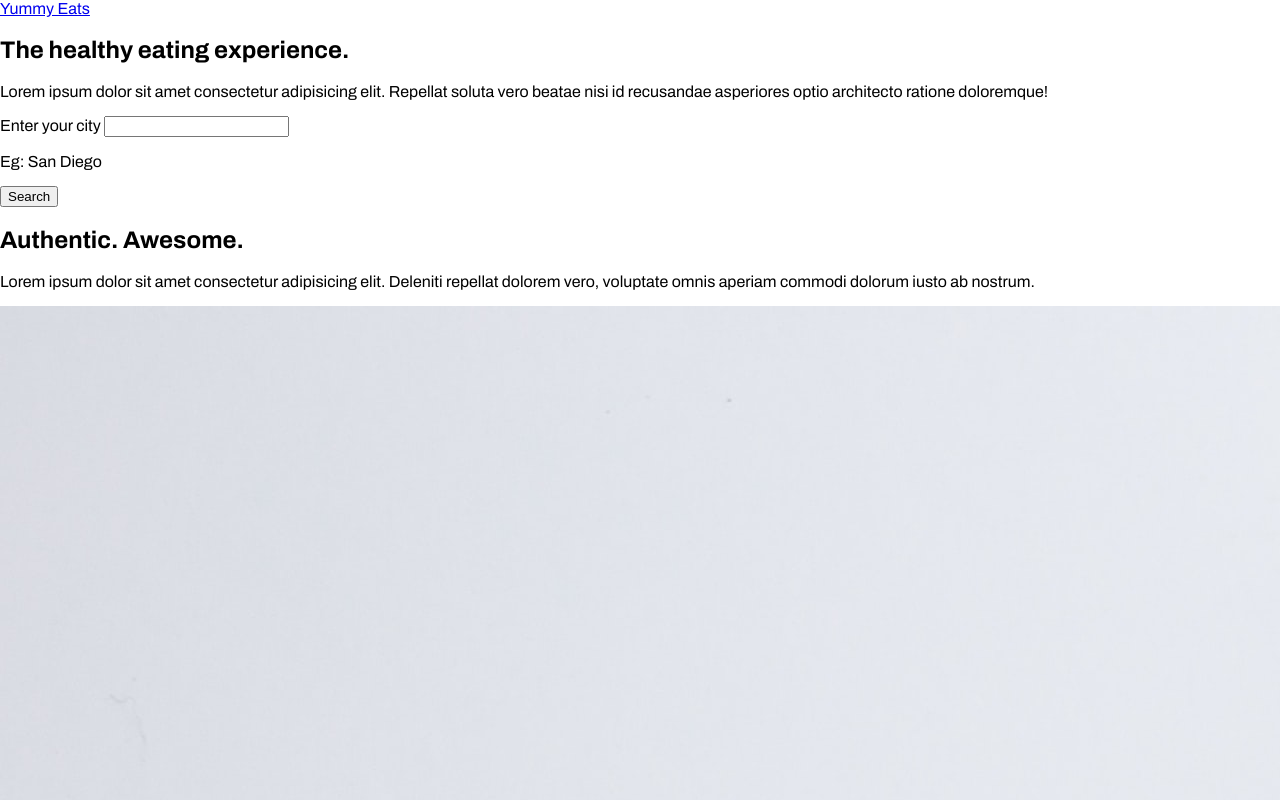
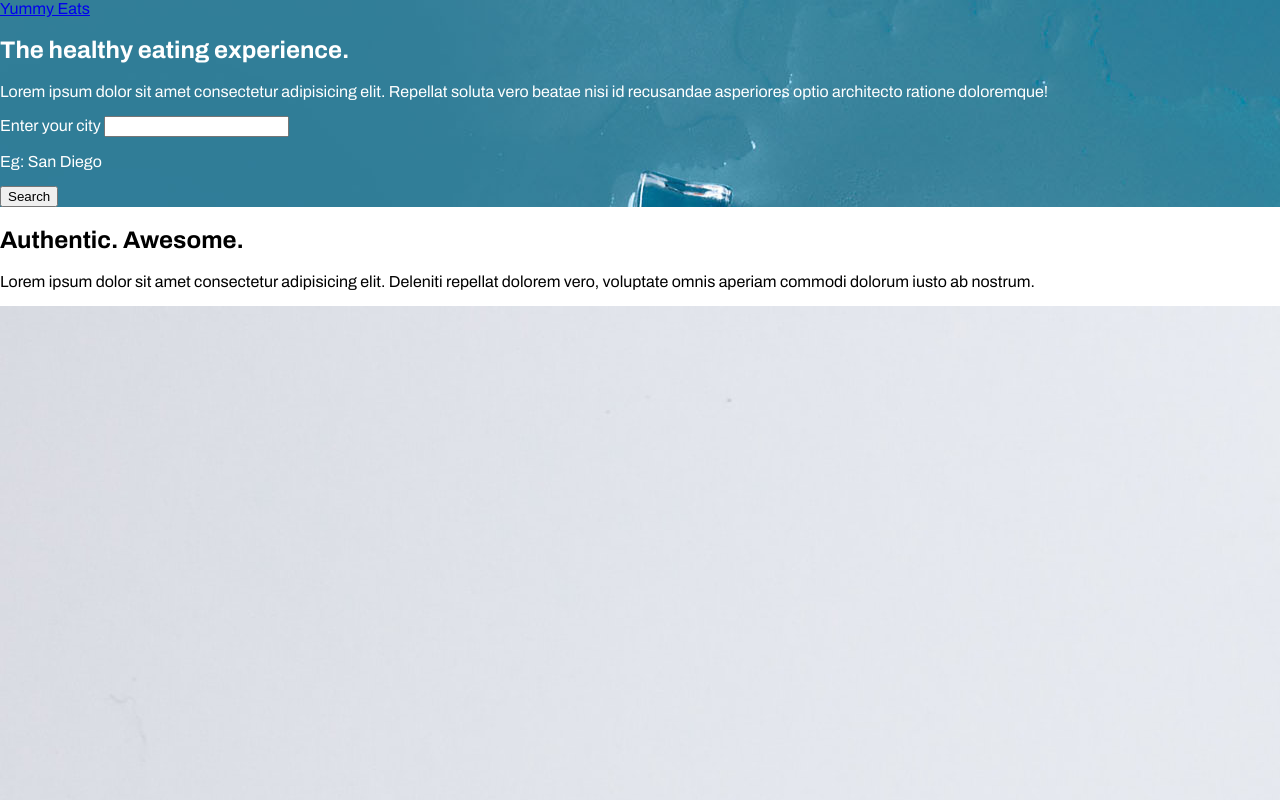
Before and after one commit to akhillochen/Responsive-Landing-Page, a plain HTML site: page index.html in a window 1280 px wide. Shown: the top 800 px of the page. Drawn offline with Linux system fonts and the light colour scheme.

Commit message:
section 1 bg

```diff
--- a/css/main.css
+++ b/css/main.css
@@ -4,3 +4,9 @@ body {
   margin: 0;
   font-family: 'Archivo', -apple-system, BlinkMacSystemFont, 'Segoe UI', Roboto, Oxygen, Ubuntu, Cantarell, 'Open Sans', 'Helvetica Neue', sans-serif;
 }
+
+.hero-bg {
+  background-color: #307d99;
+  background: url('../images/bg.jpg');
+  color: white;
+}
```
